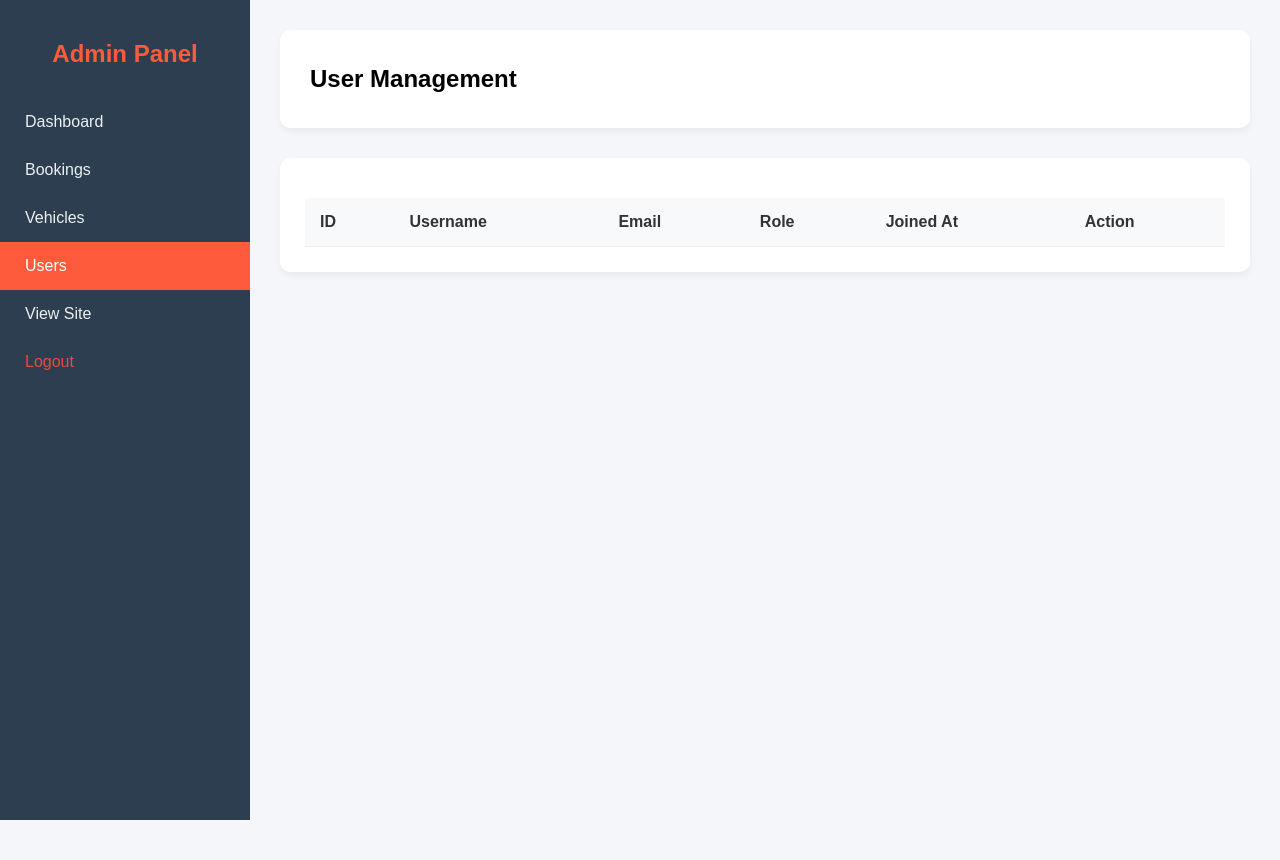
After one commit to Gajanan9960/Two_wheeler_rental_system, a PHP site: page /modules/admin/manage_users.php in a window 1280 px wide. The commit adds this page. Run offline with PHP 8.4, Linux system fonts and the light colour scheme; the visitor is signed in with stand-in values (Sample User, id 1); data comes from the database, SQL or seed files in the repository; lists and menus that the app fills with data are empty.

Commit message:
Update dashboards, admin modules, and fix login/db issues

```diff
--- /dev/null
+++ b/assets/css/admin.css
@@ -0,0 +1,199 @@
+/* Admin Dashboard Layout */
+:root {
+    --sidebar-width: 250px;
+    --header-height: 60px;
+    --primary-color: #fe5b3d;
+    --secondary-color: #2c3e50;
+    --text-light: #ecf0f1;
+    --bg-light: #f4f6f9;
+}
+
+body {
+    background-color: var(--bg-light);
+    margin: 0;
+    font-family: 'Poppins', sans-serif;
+}
+
+/* Sidebar */
+.admin-sidebar {
+    width: var(--sidebar-width);
+    height: 100vh;
+    background-color: var(--secondary-color);
+    position: fixed;
+    top: 0;
+    left: 0;
+    color: var(--text-light);
+    padding-top: 20px;
+    z-index: 1000;
+}
+
+.admin-sidebar h2 {
+    text-align: center;
+    margin-bottom: 30px;
+    font-size: 1.5rem;
+    color: var(--primary-color);
+}
+
+.admin-sidebar ul {
+    list-style: none;
+    padding: 0;
+}
+
+.admin-sidebar ul li a {
+    display: block;
+    padding: 15px 25px;
+    color: var(--text-light);
+    text-decoration: none;
+    transition: background 0.3s;
+    font-size: 1rem;
+}
+
+.admin-sidebar ul li a:hover,
+.admin-sidebar ul li a.active {
+    background-color: var(--primary-color);
+    color: white;
+}
+
+/* Main Content Area */
+.admin-content {
+    margin-left: var(--sidebar-width);
+    padding: 30px;
+    min-height: 100vh;
+}
+
+/* Header (if we keep the main header, we need to hide it or adjust.
+   For a "special" dashboard, a custom top bar is better) */
+.admin-topbar {
+    display: flex;
+    justify-content: space-between;
+    align-items: center;
+    margin-bottom: 30px;
+    background: white;
+    padding: 15px 30px;
+    border-radius: 10px;
+    box-shadow: 0 4px 6px rgba(0, 0, 0, 0.05);
+}
+
+/* Cards */
+.stats-grid {
+    display: grid;
+    grid-template-columns: repeat(auto-fit, minmax(240px, 1fr));
+    gap: 20px;
+    margin-bottom: 30px;
+}
+
+.stat-card {
+    background: white;
+    padding: 25px;
+    border-radius: 10px;
+    box-shadow: 0 4px 6px rgba(0, 0, 0, 0.05);
+    text-align: center;
+    transition: transform 0.3s;
+}
+
+.stat-card:hover {
+    transform: translateY(-5px);
+}
+
+.stat-card h2 {
+    font-size: 2.5rem;
+    margin: 10px 0;
+    color: var(--primary-color);
+}
+
+.stat-card p {
+    color: #7f8c8d;
+    font-size: 1.1rem;
+}
+
+/* Tables */
+.admin-table-container {
+    background: white;
+    padding: 25px;
+    border-radius: 10px;
+    box-shadow: 0 4px 6px rgba(0, 0, 0, 0.05);
+}
+
+table.admin-table {
+    width: 100%;
+    border-collapse: collapse;
+    margin-top: 15px;
+}
+
+table.admin-table th,
+table.admin-table td {
+    padding: 15px;
+    text-align: left;
+    border-bottom: 1px solid #eee;
+}
+
+table.admin-table th {
+    background-color: #f8f9fa;
+    color: #333;
+    font-weight: 600;
+}
+
+table.admin-table tr:hover {
+    background-color: #f1f1f1;
+}
+
+/* Buttons */
+.btn-admin {
+    padding: 10px 20px;
+    border-radius: 5px;
+    text-decoration: none;
+    font-size: 0.9rem;
+    display: inline-block;
+    cursor: pointer;
+    border: none;
+}
+
+.btn-primary {
+    background: var(--primary-color);
+    color: white;
+}
+
+.btn-success {
+    background: #27ae60;
+    color: white;
+}
+
+.btn-danger {
+    background: #e74c3c;
+    color: white;
+}
+
+.btn-info {
+    background: #3498db;
+    color: white;
+}
+
+/* Forms */
+.admin-form input,
+.admin-form select {
+    width: 100%;
+    padding: 12px;
+    margin-bottom: 15px;
+    border: 1px solid #ddd;
+    border-radius: 5px;
+}
+
+/* Responsive */
+@media (max-width: 768px) {
+    .admin-sidebar {
+        width: 70px;
+        overflow: hidden;
+    }
+
+    .admin-sidebar h2 {
+        display: none;
+    }
+
+    .admin-sidebar ul li a span {
+        display: none;
+    }
+
+    .admin-content {
+        margin-left: 70px;
+    }
+}
--- a/config/init_db.php
+++ b/config/init_db.php
@@ -15,7 +15,12 @@ if (!file_exists($db_file)) {
                 email TEXT NOT NULL UNIQUE,
                 password TEXT NOT NULL,
                 phone TEXT,
-                role TEXT DEFAULT 'user',
+                created_at DATETIME DEFAULT CURRENT_TIMESTAMP
+            )",
+            "CREATE TABLE IF NOT EXISTS admins (
+                id INTEGER PRIMARY KEY AUTOINCREMENT,
+                username TEXT NOT NULL UNIQUE,
+                password TEXT NOT NULL,
                 created_at DATETIME DEFAULT CURRENT_TIMESTAMP
             )",
             "CREATE TABLE IF NOT EXISTS vehicles (
@@ -41,8 +46,8 @@ if (!file_exists($db_file)) {
                 FOREIGN KEY (vehicle_id) REFERENCES vehicles(id)
             )",
             // Seed Admin
-            "INSERT INTO users (username, email, password, role) VALUES
-            ('Admin', 'admin@ride-ease.com', '$2y$10$92IXUNpkjO0rOQ5byMi.Ye4oKoEa3Ro9llC/.og/at2.uheWG/igi', 'admin')",
+            "INSERT INTO admins (username, password) VALUES
+            ('admin', '$2y$10$92IXUNpkjO0rOQ5byMi.Ye4oKoEa3Ro9llC/.og/at2.uheWG/igi')",
             // Seed Vehicles
             "INSERT INTO vehicles (name, category, price_per_day, image) VALUES
             ('Honda SP 125', 'bike', 599.00, 'assets/img/sp125sprightfrontthreequarter.jpeg'),
--- /dev/null
+++ b/modules/admin/manage_users.php
@@ -0,0 +1,71 @@
+<?php
+session_start();
+include '../../config/db.php';
+
+// RBAC
+if (!isset($_SESSION['admin_id'])) {
+    header("Location: login.php");
+    exit();
+}
+
+// Handle Delete (optional, but requested control)
+if (isset($_GET['delete'])) {
+    $id = $_GET['delete'];
+    $stmt = $conn->prepare("DELETE FROM users WHERE id=? AND role='user'"); // Protect admin from self-delete loop here (basic)
+    $stmt->execute([$id]);
+    header("Location: manage_users.php");
+    exit();
+}
+
+?>
+<!DOCTYPE html>
+<html lang="en">
+<head>
+    <meta charset="UTF-8">
+    <meta name="viewport" content="width=device-width, initial-scale=1.0">
+    <title>Manage Users</title>
+    <link rel="stylesheet" href="../../assets/css/admin.css">
+</head>
+<body>
+
+    <?php include 'sidebar.php'; ?>
+
+    <div class="admin-content">
+        <div class="admin-topbar">
+            <h2>User Management</h2>
+        </div>
+
+        <div class="admin-table-container">
+            <table class="admin-table">
+                <thead>
+                    <tr>
+                        <th>ID</th>
+                        <th>Username</th>
+                        <th>Email</th>
+                        <th>Role</th>
+                        <th>Joined At</th>
+                        <th>Action</th>
+                    </tr>
+                </thead>
+                <tbody>
+                    <?php
+                    $stmt = $conn->query("SELECT * FROM users ORDER BY created_at DESC");
+                    while ($row = $stmt->fetch(PDO::FETCH_ASSOC)) {
+                        echo "<tr>";
+                        echo "<td>#{$row['id']}</td>";
+                        echo "<td><strong>{$row['username']}</strong></td>";
+                        echo "<td>{$row['email']}</td>";
+                        echo "<td><span style='background:#eee; padding:3px 8px; border-radius:4px;'>User</span></td>";
+                        echo "<td>{$row['created_at']}</td>";
+                        echo "<td>";
+                        echo "<a href='?delete={$row['id']}' class='btn-admin btn-danger' onclick='return confirm(\"Delete this user?\")'>Delete</a>";
+                        echo "</td>";
+                        echo "</tr>";
+                    }
+                    ?>
+                </tbody>
+            </table>
+        </div>
+    </div>
+</body>
+</html>
--- /dev/null
+++ b/modules/admin/sidebar.php
@@ -0,0 +1,17 @@
+<?php
+// Function to check active state
+function isActive($page) {
+    return basename($_SERVER['PHP_SELF']) == $page . '.php' ? 'active' : '';
+}
+?>
+<div class="admin-sidebar">
+    <h2>Admin Panel</h2>
+    <ul>
+        <li><a href="dashboard.php" class="<?php echo isActive('dashboard'); ?>">Dashboard</a></li>
+        <li><a href="manage_bookings.php" class="<?php echo isActive('manage_bookings'); ?>">Bookings</a></li>
+        <li><a href="manage_vehicles.php" class="<?php echo isActive('manage_vehicles'); ?>">Vehicles</a></li>
+        <li><a href="manage_users.php" class="<?php echo isActive('manage_users'); ?>">Users</a></li> <!-- New -->
+        <li><a href="../../index.php">View Site</a></li>
+        <li><a href="../auth/logout.php" style="color: #e74c3c;">Logout</a></li>
+    </ul>
+</div>
--- a/modules/user/dashboard.php
+++ b/modules/user/dashboard.php
@@ -21,7 +21,7 @@ include '../../includes/header.php';
 
 <div class="content-container">
     <h1>My Dashboard</h1>
-    <p>Welcome, <?php echo htmlspecialchars($_SESSION['user']['name']); ?>!</p>
+
 
     <div style="margin-top: 30px;">
         <h2>My Rides</h2>
```
Also changed, not shown: modules/admin/dashboard.php (+68 -39 lines), modules/admin/login.php (added, +94 -0 lines), modules/admin/manage_bookings.php (+43 -29 lines), modules/admin/manage_vehicles.php (+45 -28 lines), modules/auth/login.php (+7 -6 lines), database/ride_ease.db.
